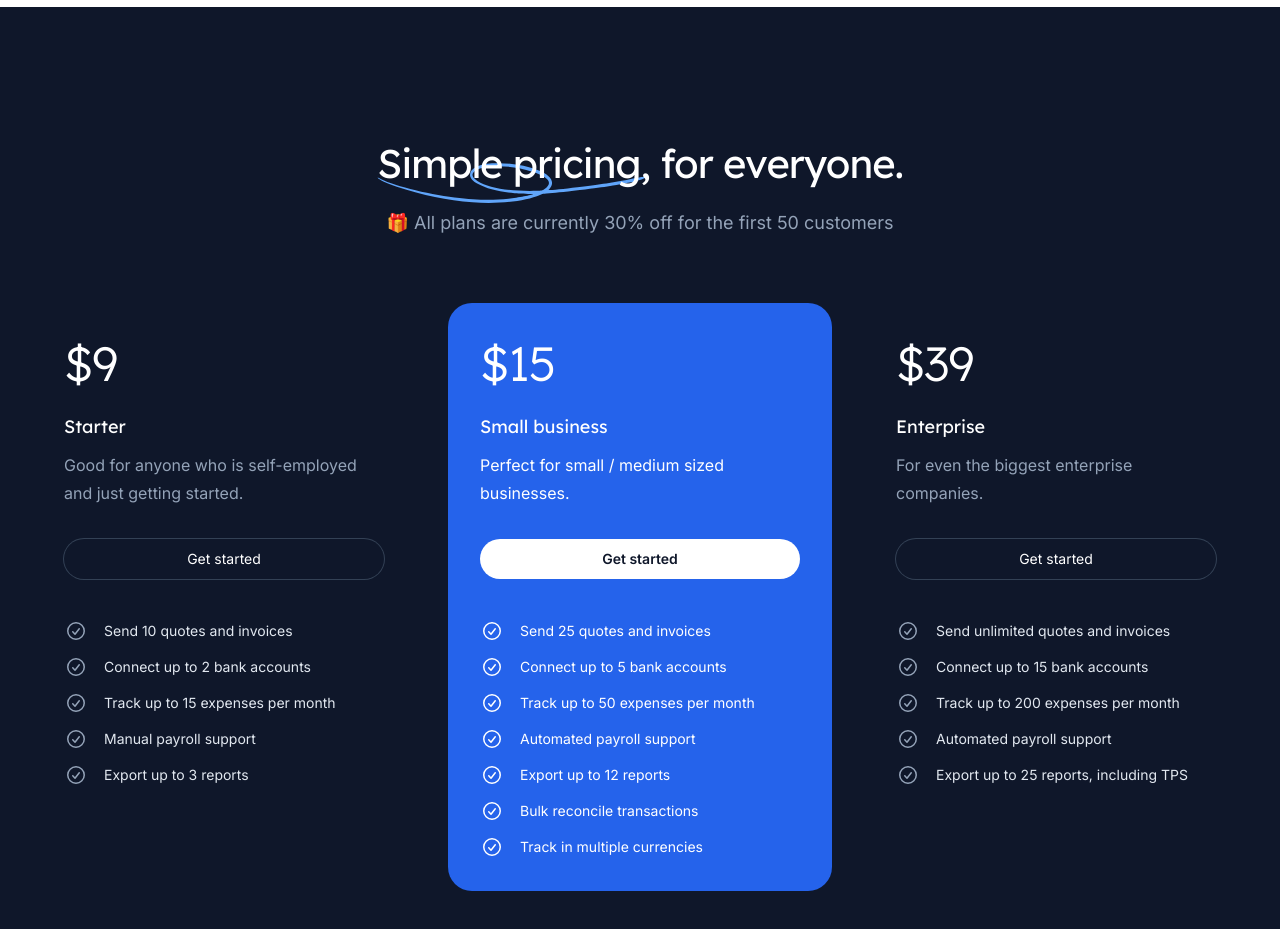
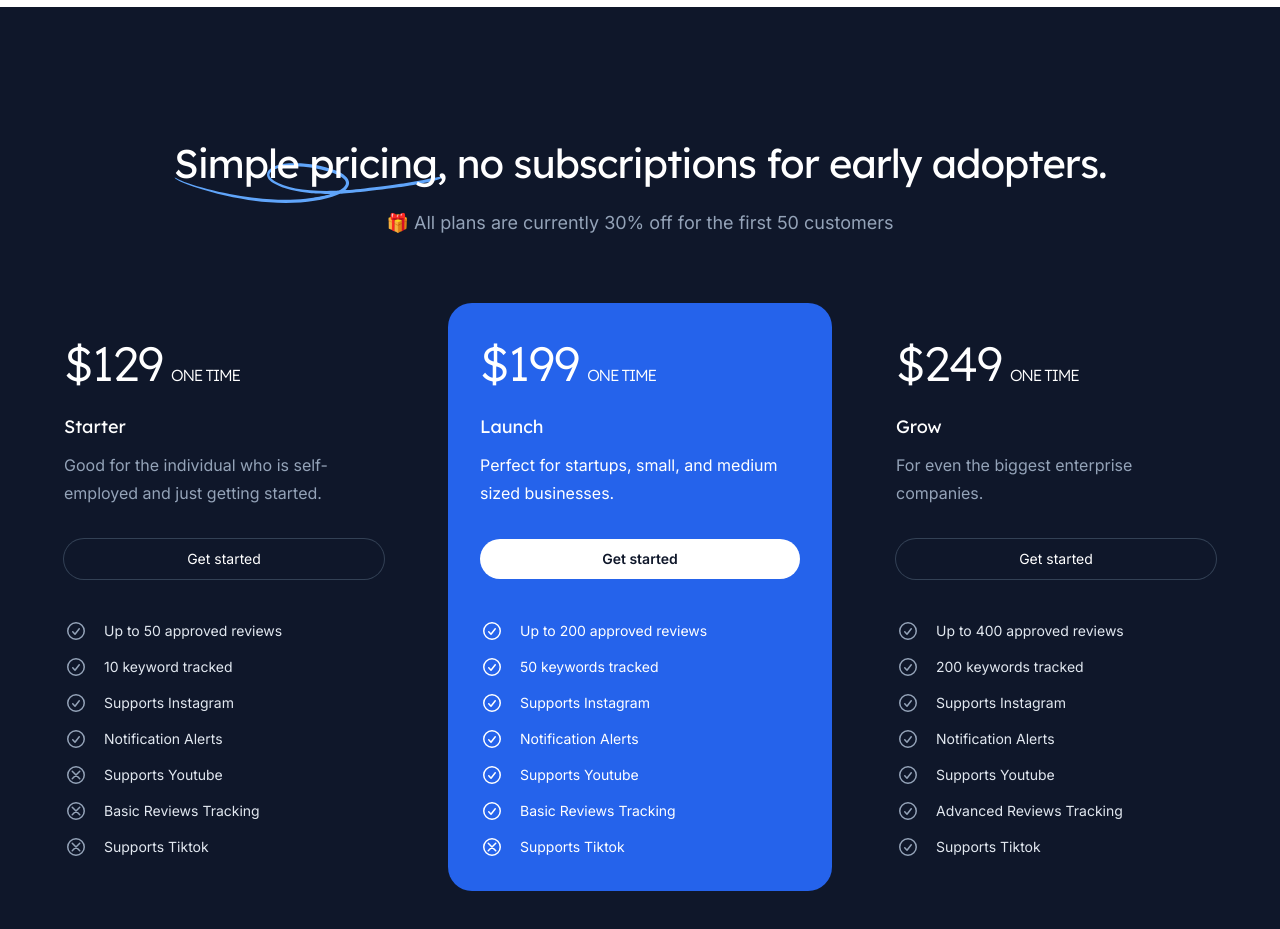
Before and after one commit to royalgiant/buzzwall-landing, a Next.js app: page / in a window 1280 px wide. Shown: the part 3520-4449 px from the top of the page. Built offline with nearby package versions, Linux system fonts and the light colour scheme.

Commit message:
Finish the pricing section

```diff
--- a/src/components/BuzzwallFeatures.jsx
+++ b/src/components/BuzzwallFeatures.jsx
@@ -36,7 +36,7 @@ export function BuzzwallFeatures() {
                   <span className="inline-flex items-center rounded-md bg-gray-50 px-2 py-1 text-xs font-medium text-slate-800 ring-1 ring-inset ring-slate-900/10">
                     FOR BUILDERS
                   </span>
-                  <h3 className="mt-2 text-2xl font-bold tracking-tight text-gray-900 sm:text-3xl">Get realtime alerts for new reviews</h3>
+                  <h3 className="mt-2 text-2xl font-bold tracking-tight text-gray-900 sm:text-3xl">Get notification alerts for new reviews</h3>
                   <p className="mt-2 text-md tracking-tight text-slate-700">
                     Input your keywords and Buzzwall will scrape for reviews across social media platforms
                   </p>
@@ -84,7 +84,7 @@ export function BuzzwallFeatures() {
                     </li>
                     <li  className="flex gap-x-3">
                       <CheckIcon aria-hidden="true" className="h-6 w-5 flex-none text-slate-900" />
-                      <b>Realtime notifications of new reviews found</b>
+                      <b>Notification alerts of new reviews found</b>
                     </li>
                     <li  className="flex gap-x-3">
                       <CheckIcon aria-hidden="true" className="h-6 w-5 flex-none text-slate-900" />
@@ -125,7 +125,7 @@ export function BuzzwallFeatures() {
                     </li>
                     <li  className="flex gap-x-3">
                       <CheckIcon aria-hidden="true" className="h-6 w-5 flex-none text-slate-900" />
-                      <b>Viral posts found in realtime</b>
+                      <b>Notification of viral reviews found</b>
                     </li>
                   </ul>
                   <div className="mt-6 flex gap-x-6">
--- a/src/components/Pricing.jsx
+++ b/src/components/Pricing.jsx
@@ -47,7 +47,36 @@ function CheckIcon({ className, ...props }) {
   )
 }
 
-function Plan({ name, price, description, href, features, featured = false }) {
+function XIcon({ className, ...props }) {
+  return (
+    <svg
+      aria-hidden="true"
+      className={clsx(
+        'h-6 w-6 flex-none fill-current stroke-current',
+        className,
+      )}
+      {...props}
+    >
+      <path
+        d="M15.75 8.25l-7.5 7.5M8.25 8.25l7.5 7.5"
+        strokeWidth={1.5}
+        strokeLinecap="round"
+        strokeLinejoin="round"
+      />
+      <circle
+        cx={12}
+        cy={12}
+        r={8.25}
+        fill="none"
+        strokeWidth={1.5}
+        strokeLinecap="round"
+        strokeLinejoin="round"
+      />
+    </svg>
+  )
+}
+
+function Plan({ name, price, description, href, features, xfeatures, featured = false }) {
   return (
     <section
       className={clsx(
@@ -66,6 +95,7 @@ function Plan({ name, price, description, href, features, featured = false }) {
       </p>
       <p className="order-first font-display text-5xl font-light tracking-tight text-white">
         {price}
+        <span className="text-base ml-2">ONE TIME</span>
       </p>
       <ul
         role="list"
@@ -78,6 +108,12 @@ function Plan({ name, price, description, href, features, featured = false }) {
           <li key={feature} className="flex">
             <CheckIcon className={featured ? 'text-white' : 'text-slate-400'} />
             <span className="ml-4">{feature}</span>
+          </li>
+        ))}
+        {xfeatures.map((xfeature) => (
+          <li key={xfeature} className="flex">
+            <XIcon className={featured ? 'text-white' : 'text-slate-400'} />
+            <span className="ml-4">{xfeature}</span>
           </li>
         ))}
       </ul>
@@ -108,7 +144,7 @@ export function Pricing() {
               <SwirlyDoodle className="absolute left-0 top-1/2 h-[1em] w-full fill-blue-400" />
               <span className="relative">Simple pricing,</span>
             </span>{' '}
-            for everyone.
+            no subscriptions for early adopters.
           </h2>
           <p className="mt-4 text-lg text-slate-400">
             🎁 All plans are currently 30% off for the first 50 customers
@@ -117,45 +153,54 @@ export function Pricing() {
         <div className="-mx-4 mt-16 grid max-w-2xl grid-cols-1 gap-y-10 sm:mx-auto lg:-mx-8 lg:max-w-none lg:grid-cols-3 xl:mx-0 xl:gap-x-8">
           <Plan
             name="Starter"
-            price="$9"
-            description="Good for anyone who is self-employed and just getting started."
+            price="$129"
+            description="Good for the individual who is self-employed and just getting started."
             href="/register"
             features={[
-              'Send 10 quotes and invoices',
-              'Connect up to 2 bank accounts',
-              'Track up to 15 expenses per month',
-              'Manual payroll support',
-              'Export up to 3 reports',
+              'Up to 50 approved reviews',
+              '10 keyword tracked',
+              'Supports Instagram',
+              'Notification Alerts',
+            ]}
+            xfeatures={[
+              'Supports Youtube',
+              'Basic Reviews Tracking',
+              'Supports Tiktok',
             ]}
           />
           <Plan
             featured
-            name="Small business"
-            price="$15"
-            description="Perfect for small / medium sized businesses."
+            name="Launch"
+            price="$199"
+            description="Perfect for startups, small, and medium sized businesses."
             href="/register"
             features={[
-              'Send 25 quotes and invoices',
-              'Connect up to 5 bank accounts',
-              'Track up to 50 expenses per month',
-              'Automated payroll support',
-              'Export up to 12 reports',
-              'Bulk reconcile transactions',
-              'Track in multiple currencies',
+              'Up to 200 approved reviews',
+              '50 keywords tracked',
+              'Supports Instagram',
+              'Notification Alerts',
+              'Supports Youtube',
+              'Basic Reviews Tracking',
+            ]}
+            xfeatures={[
+              'Supports Tiktok',
             ]}
           />
           <Plan
-            name="Enterprise"
-            price="$39"
+            name="Grow"
+            price="$249"
             description="For even the biggest enterprise companies."
             href="/register"
             features={[
-              'Send unlimited quotes and invoices',
-              'Connect up to 15 bank accounts',
-              'Track up to 200 expenses per month',
-              'Automated payroll support',
-              'Export up to 25 reports, including TPS',
+              'Up to 400 approved reviews',
+              '200 keywords tracked',
+              'Supports Instagram',
+              'Notification Alerts',
+              'Supports Youtube',
+              'Advanced Reviews Tracking',
+              'Supports Tiktok'
             ]}
+            xfeatures={[]}
           />
         </div>
       </Container>
```
